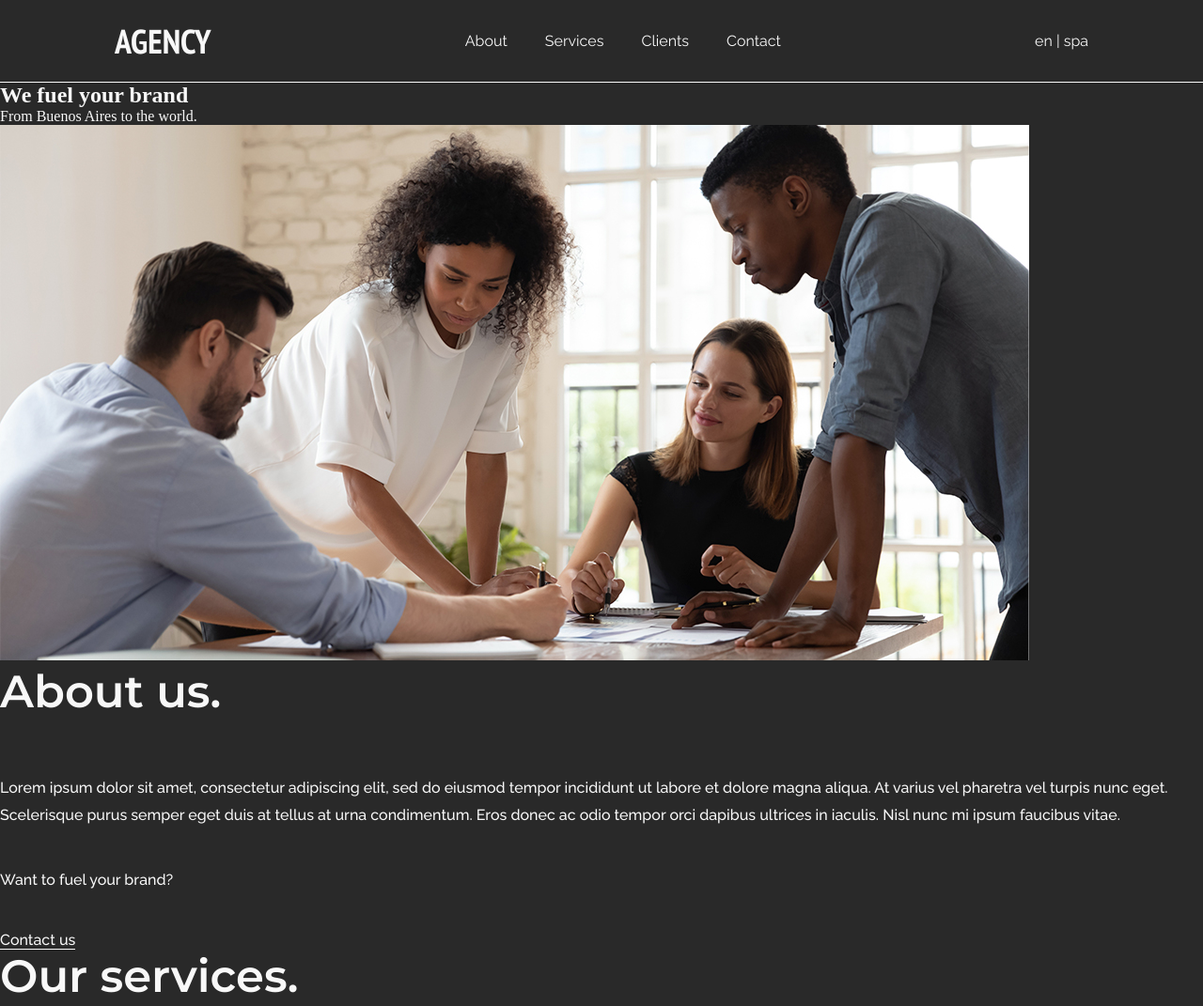
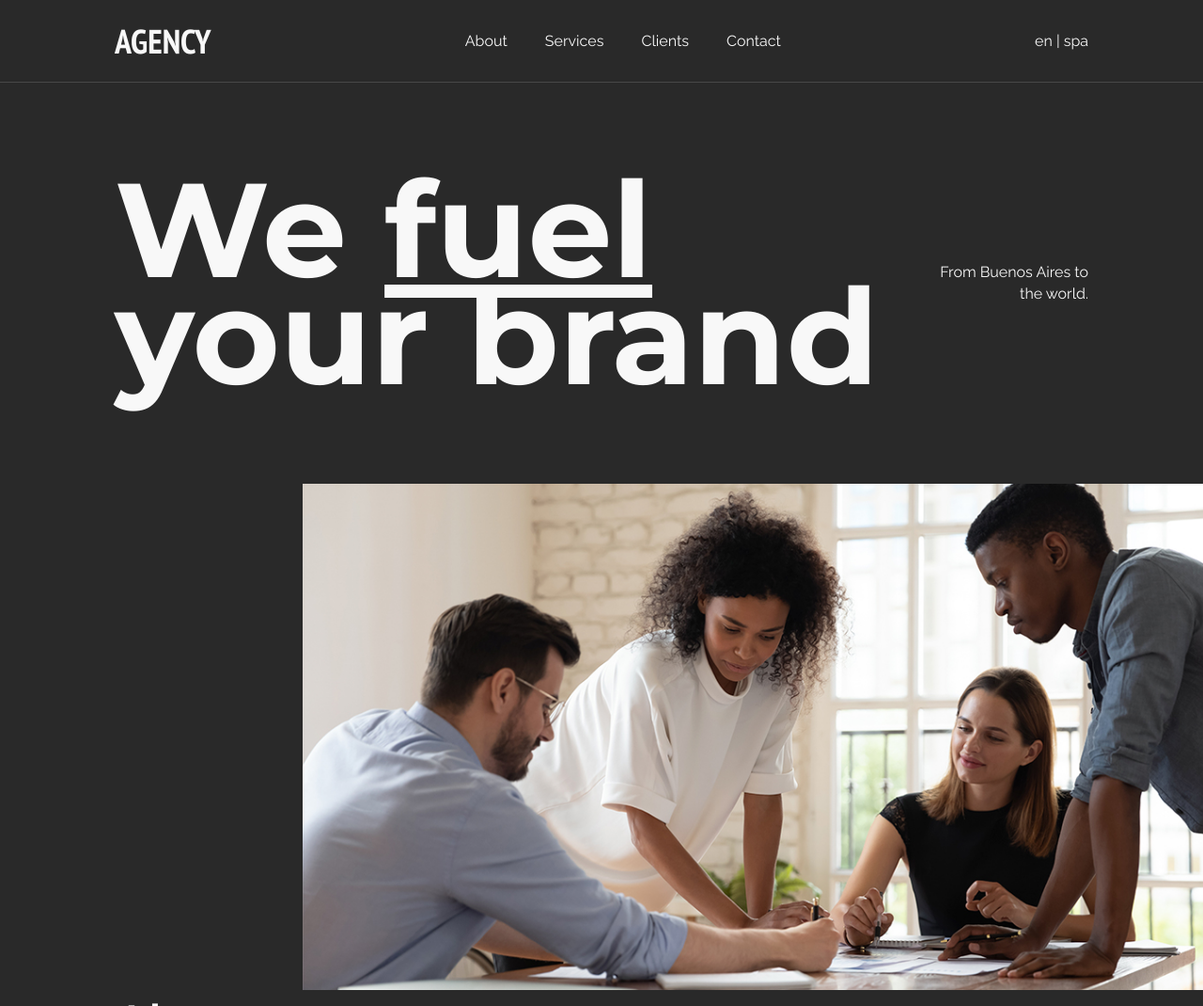
Before and after one commit to CandelaOlha/digital-agency, a plain HTML site: page index.html in a window 1280 px wide. Shown: the top 1071 px of the page at 94% size. Drawn offline with Linux system fonts and the light colour scheme.

Commit message:
added hero section

```diff
--- a/index.html
+++ b/index.html
@@ -42,14 +42,17 @@
       </nav>
     </div>
     <!-- End of navbar -->
-    <div class="page-container">
+    <div class="main-content-container">
+      <main class="main-content">
         <!-- Start of hero section -->
         <header class="hero-section section">
           <div class="hero-section-text-container">
             <h2 class="hero-title">We <span>fuel</span> your brand</h2>
             <p class="hero-text">From Buenos Aires to the world.</p>
           </div>
+          <div class="hero-image-container">
             <img src="./images/team.jpg" alt="Agency team" class="hero-image" />
+          </div>
         </header>
         <!-- End of hero section -->
         <!-- Start of about section -->
@@ -60,10 +63,10 @@
               <p class="paragraph">
                 Lorem ipsum dolor sit amet, consectetur adipiscing elit, sed do
                 eiusmod tempor incididunt ut labore et dolore magna aliqua. At
-              varius vel pharetra vel turpis nunc eget. Scelerisque purus semper
-              eget duis at tellus at urna condimentum. Eros donec ac odio tempor
-              orci dapibus ultrices in iaculis. Nisl nunc mi ipsum faucibus
-              vitae.
+                varius vel pharetra vel turpis nunc eget. Scelerisque purus
+                semper eget duis at tellus at urna condimentum. Eros donec ac
+                odio tempor orci dapibus ultrices in iaculis. Nisl nunc mi ipsum
+                faucibus vitae.
               </p>
               <p class="paragraph">Want to fuel your brand?</p>
               <a href="#contact" class="link">Contact us</a>
@@ -78,48 +81,48 @@
             <details class="service">
               <summary class="service-name">Brand strategy</summary>
               <p class="service-description">
-              Lorem ipsum dolor sit amet, consectetur adipisicing elit. Quaerat
-              dolor modi blanditiis aliquam, numquam nulla minus velit
+                Lorem ipsum dolor sit amet, consectetur adipisicing elit.
+                Quaerat dolor modi blanditiis aliquam, numquam nulla minus velit
                 reiciendis est libero.
               </p>
             </details>
             <details class="service">
               <summary class="service-name">Web design</summary>
               <p class="service-description">
-              Lorem ipsum dolor sit amet, consectetur adipisicing elit. Quaerat
-              dolor modi blanditiis aliquam, numquam nulla minus velit
+                Lorem ipsum dolor sit amet, consectetur adipisicing elit.
+                Quaerat dolor modi blanditiis aliquam, numquam nulla minus velit
                 reiciendis est libero.
               </p>
             </details>
             <details class="service">
               <summary class="service-name">Photography</summary>
               <p class="service-description">
-              Lorem ipsum dolor sit amet, consectetur adipisicing elit. Quaerat
-              dolor modi blanditiis aliquam, numquam nulla minus velit
+                Lorem ipsum dolor sit amet, consectetur adipisicing elit.
+                Quaerat dolor modi blanditiis aliquam, numquam nulla minus velit
                 reiciendis est libero.
               </p>
             </details>
             <details class="service">
               <summary class="service-name">Social media management</summary>
               <p class="service-description">
-              Lorem ipsum dolor sit amet, consectetur adipisicing elit. Quaerat
-              dolor modi blanditiis aliquam, numquam nulla minus velit
+                Lorem ipsum dolor sit amet, consectetur adipisicing elit.
+                Quaerat dolor modi blanditiis aliquam, numquam nulla minus velit
                 reiciendis est libero.
               </p>
             </details>
             <details class="service">
               <summary class="service-name">Social Ads</summary>
               <p class="service-description">
-              Lorem ipsum dolor sit amet, consectetur adipisicing elit. Quaerat
-              dolor modi blanditiis aliquam, numquam nulla minus velit
+                Lorem ipsum dolor sit amet, consectetur adipisicing elit.
+                Quaerat dolor modi blanditiis aliquam, numquam nulla minus velit
                 reiciendis est libero.
               </p>
             </details>
             <details class="service">
               <summary class="service-name">Content marketing</summary>
               <p class="service-description">
-              Lorem ipsum dolor sit amet, consectetur adipisicing elit. Quaerat
-              dolor modi blanditiis aliquam, numquam nulla minus velit
+                Lorem ipsum dolor sit amet, consectetur adipisicing elit.
+                Quaerat dolor modi blanditiis aliquam, numquam nulla minus velit
                 reiciendis est libero.
               </p>
             </details>
@@ -209,6 +212,7 @@
           </div>
         </section>
         <!-- End of contact section -->
+      </main>
     </div>
     <!-- Start of footer -->
     <div class="footer-container">
--- a/style.css
+++ b/style.css
@@ -42,7 +42,7 @@ body {
 
 .navbar-container {
   align-items: center;
-  border-bottom: 1px solid #f8f8f8;
+  border-bottom: 1px solid rgb(248 248 248 / 15%);
   display: flex;
   justify-content: center;
 }
@@ -78,5 +78,56 @@ body {
 }
 
 .language-switch {
-    font-family: "Raleway", sans-serif;
+  font-family: "Raleway", sans-serif;
 }
+
+/* Page container */
+
+.main-content-container {
+  align-items: center;
+  display: flex;
+  flex-direction: column;
+  overflow: hidden;
+}
+
+.main-content {
+  max-width: 1116px;
+  padding: 100px 40px;
+  width: 100%;
+}
+
+/* Hero section */
+
+.hero-section-text-container {
+  align-items: center;
+  display: flex;
+  justify-content: space-between;
+  margin-bottom: 100px;
+}
+
+.hero-title {
+  font-family: "Montserrat", sans-serif;
+  font-size: 142px;
+  font-weight: 700;
+  line-height: 0.8;
+  max-width: 860px;
+}
+
+.hero-title span {
+  text-decoration: underline;
+}
+
+.hero-text {
+  font-family: "Raleway", sans-serif;
+  line-height: 1.4;
+  text-align: right;
+}
+
+.hero-image-container {
+  left: 200px;
+  position: relative;
+}
+
+.hero-image {
+  max-width: 100%;
+}
```
Lines whose indentation alone changed are shown as unchanged.
